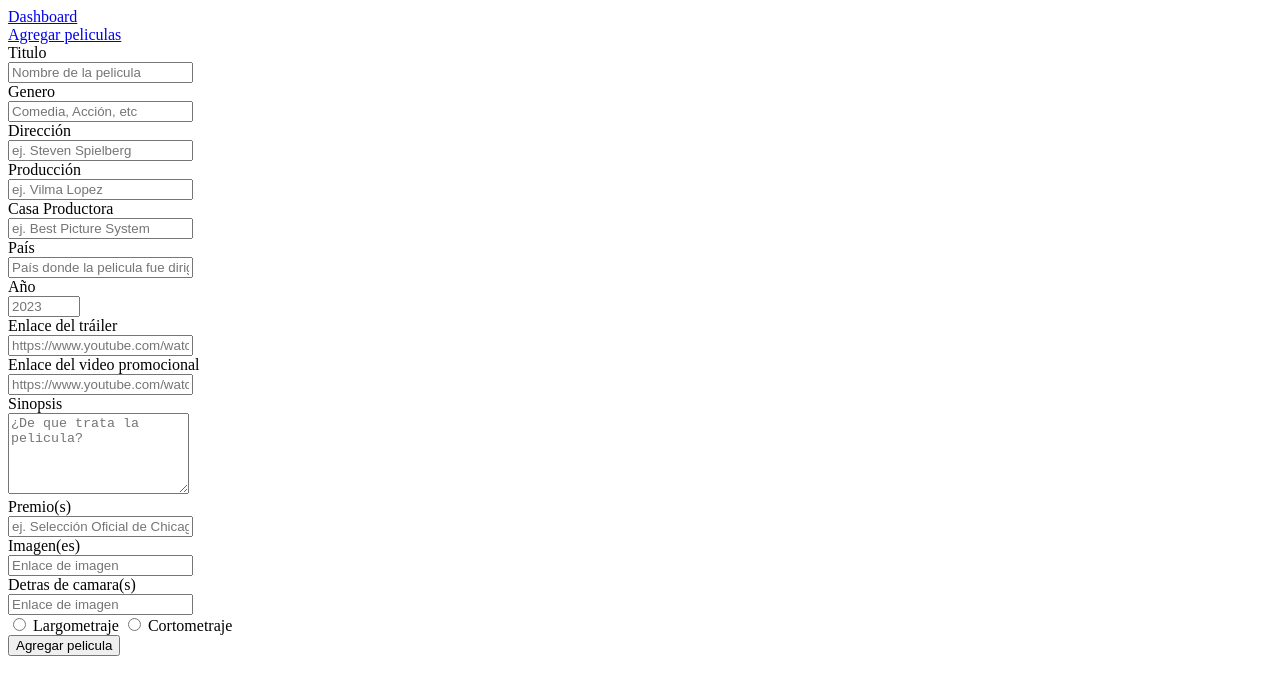
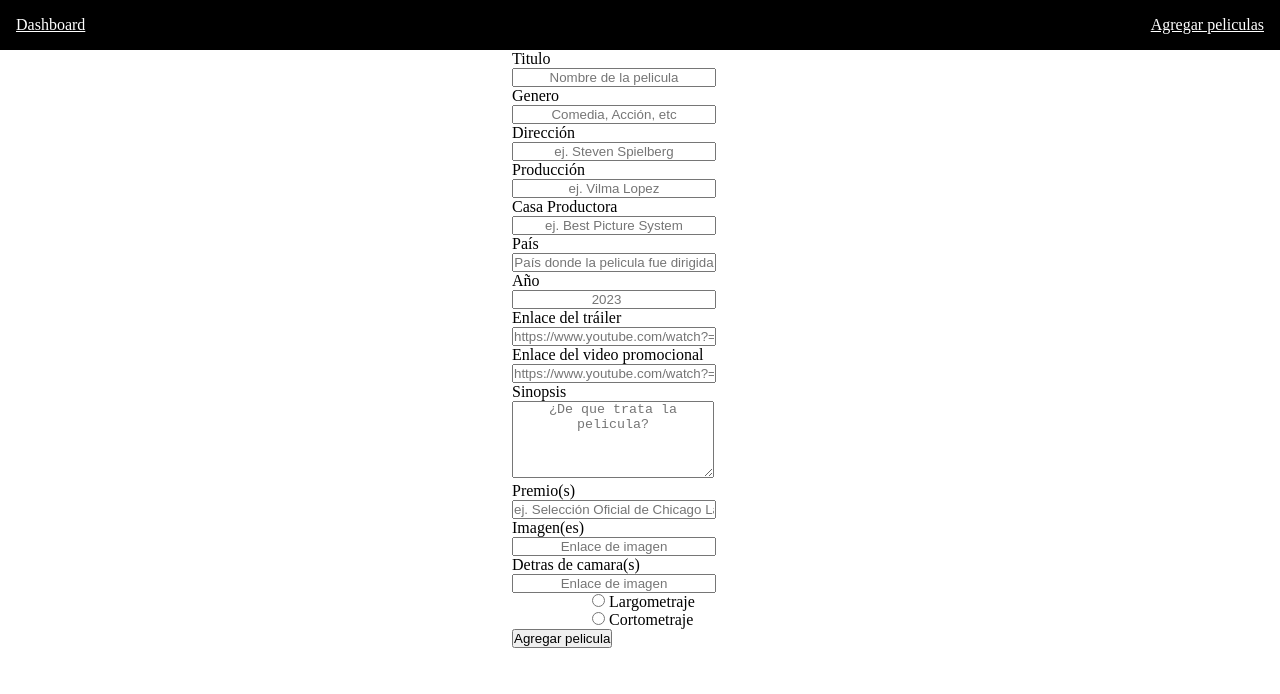
Before and after one commit to Luism2/Sitio_Admid, a plain HTML site: page admind/agregar_pelicula.html in a window 1280 px wide. Drawn offline with Linux system fonts and the light colour scheme.

Commit message:
cambios de improbiso

```diff
--- a/admind/admind.html
+++ b/admind/admind.html
@@ -5,7 +5,7 @@
     <meta charset="UTF-8">
     <meta http-equiv="X-UA-Compatible" content="IE=edge">
     <meta name="viewport" content="width=device-width, initial-scale=1.0">
-    <link rel="stylesheet" href="admin.css">
+    <link rel="stylesheet" href="admid.css">
   <title>Dashboard</title>
 </head>
 <body>
--- a/admind/agregar_pelicula.html
+++ b/admind/agregar_pelicula.html
@@ -4,7 +4,7 @@
   <meta charset="UTF-8">
   <meta name="viewport" content="width=device-width, initial-scale=1.0">
   <title>Agregar pelicula</title>
-  <link rel="stylesheet" href="/admind/admind.html">
+  <link rel="stylesheet" href="admid.css">
 </head>
 <body>
   <header>
```
